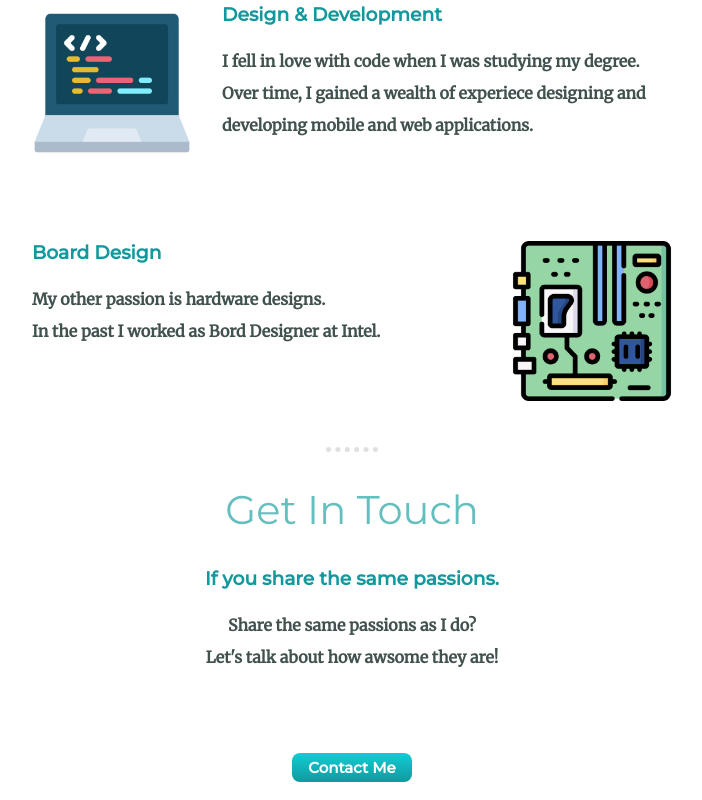
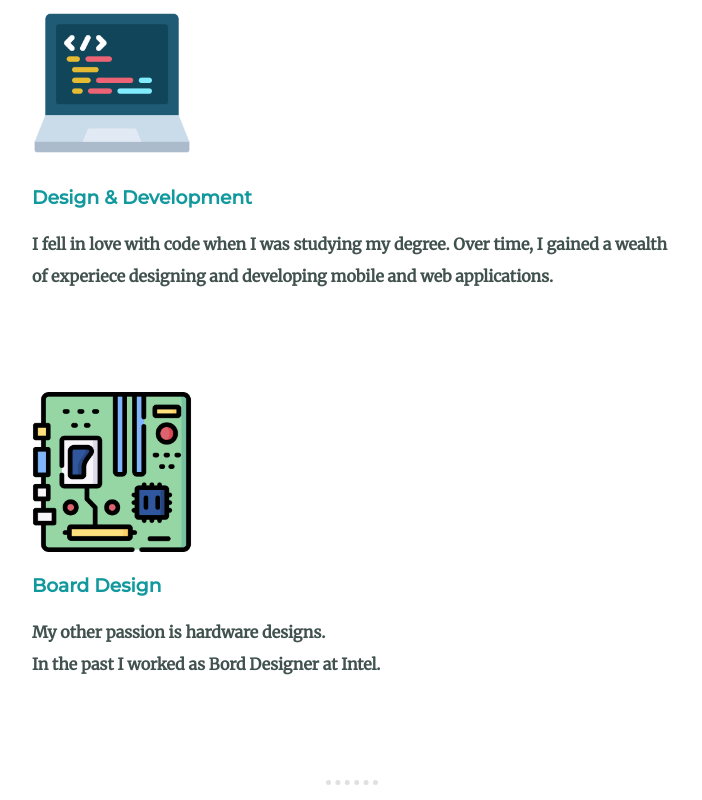
Before and after one commit to Python3p0/Personal_Site, a plain HTML site: page index.html in a window 1280 px wide. Shown: the part 1735-2535 px from the top of the page, without its empty margins (288-990 px from the left). Drawn offline with Linux system fonts and the light colour scheme.

Commit message:
Update styles.css

```diff
--- a/css/styles.css
+++ b/css/styles.css
@@ -175,4 +175,11 @@ p {
   .get-in-touch-description {
     width: 100%;
   }
+    }
+  .icon {
+    float: none;
+  }
+  .hardware {
+    margin:0%;
+  }
 }
```
